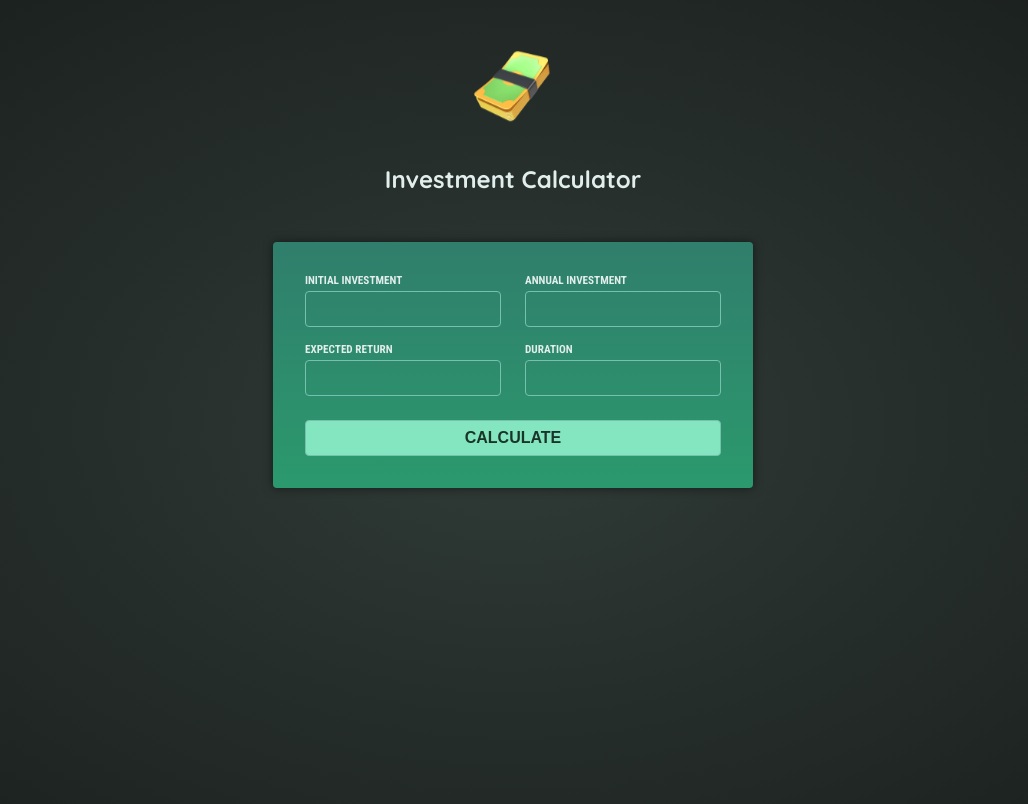
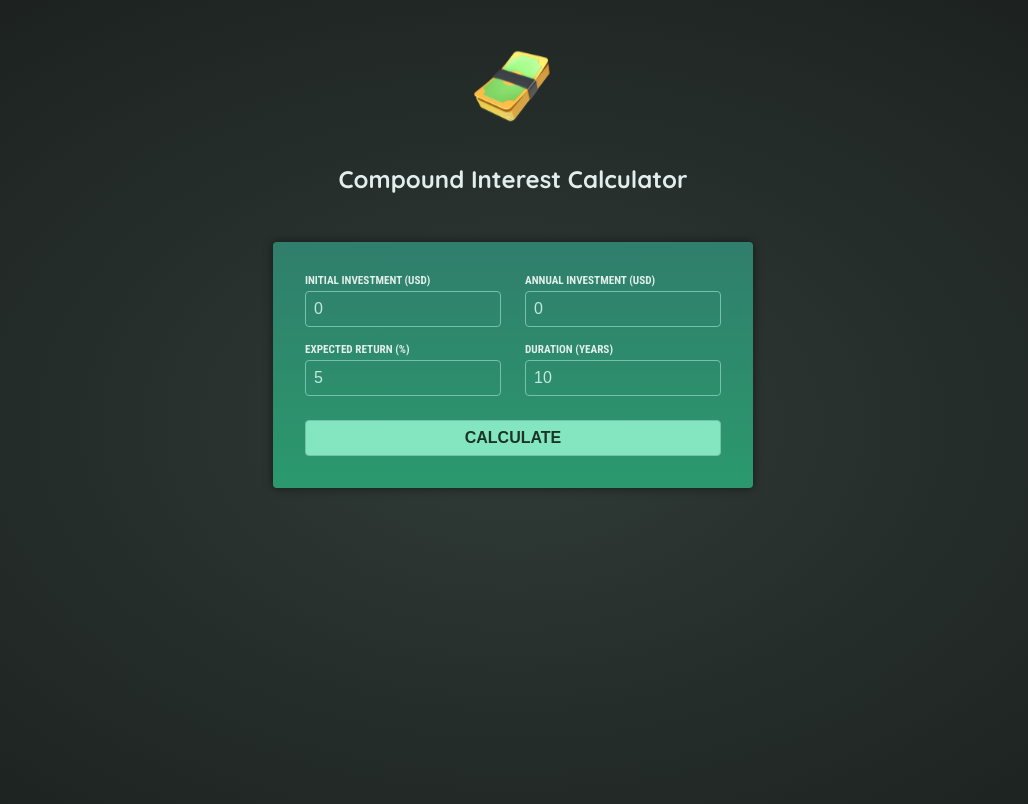
Before and after one commit to AndreiLungu64/angular-compound-interest-calculator, an Angular app: page / in a window 1280 px wide. Shown: the top 804 px of the page, without its empty margins (127-1155 px from the left). Built offline with nearby package versions, Linux system fonts and the light colour scheme.

Commit message:
added functionality for processing the input data in app.component.ts

```diff
--- a/src/app/app.component.ts
+++ b/src/app/app.component.ts
@@ -1,6 +1,7 @@
 import { Component } from '@angular/core';
-import { HeaderComponent } from "./header/header.component";
-import { UserInputComponent } from "./user-input/user-input.component";
+import { HeaderComponent } from './header/header.component';
+import { UserInputComponent } from './user-input/user-input.component';
+import { SubmittedData } from './user-input/user-input.types';
 
 @Component({
   selector: 'app-root',
@@ -8,4 +9,35 @@ import { UserInputComponent } from "./user-input/user-input.component";
   templateUrl: './app.component.html',
   imports: [HeaderComponent, UserInputComponent],
 })
-export class AppComponent {}
+export class AppComponent {
+  calculateInvestmentResults(data: {
+    initialInvestment: number;
+    annualInvestment: number;
+    expectedReturn: number;
+    duration: number;
+  }) {
+    const { initialInvestment, annualInvestment, expectedReturn, duration } =
+      data;
+    data;
+    const annualData = [];
+    let investmentValue = initialInvestment;
+
+    for (let i = 0; i < duration; i++) {
+      const year = i + 1;
+      const interestEarnedInYear = investmentValue * (expectedReturn / 100);
+      investmentValue += interestEarnedInYear + annualInvestment;
+      const totalInterest =
+        initialInvestment - annualInvestment * year - initialInvestment;
+      annualData.push({
+        year: year,
+        interest: interestEarnedInYear,
+        valueEndOfYear: investmentValue,
+        annualInvestment: annualInvestment,
+        totalInterest: totalInterest,
+        totalAmountInvested: initialInvestment + annualInvestment * year,
+      });
+    }
+
+    return annualData;
+  }
+}
--- a/src/app/header/header.component.html
+++ b/src/app/header/header.component.html
@@ -1,4 +1,4 @@
 <header>
     <img class="float" src="money-bundle.png" alt="money bag">
-    <h1>Investment Calculator</h1>
+    <h1>Compound Interest Calculator</h1>
 </header>
--- a/src/app/user-input/user-input.component.html
+++ b/src/app/user-input/user-input.component.html
@@ -1,21 +1,21 @@
 <form (ngSubmit)="onSubmit()">
     <div class="inputs-group">
         <div>
-            <label for="initial-investment">Initial Investment</label>
+            <label for="initial-investment">Initial Investment (USD)</label>
             <input [(ngModel)]="initialInvestment" type="number" id="initial-investment" name="initial-investment">
         </div>
         <div>
-            <label for="annual-investment">Annual Investment</label>
+            <label for="annual-investment">Annual Investment (USD)</label>
             <input [(ngModel)]="annualInvestment" type="number" id="annual-investment" name="annual-investment">
         </div>
     </div>
     <div class="inputs-group">
         <div>
-            <label for="expected-return">Expected Return</label>
+            <label for="expected-return">Expected Return (%)</label>
             <input [(ngModel)]="expectedReturn" type="number" id="expected-return" name="expected-return">
         </div>
         <div>
-            <label for="duration">Duration</label>
+            <label for="duration">Duration (YEARS)</label>
             <input [(ngModel)]="duration" type="number" id="duration" name="duration">
         </div>
     </div>
--- a/src/app/user-input/user-input.component.ts
+++ b/src/app/user-input/user-input.component.ts
@@ -10,10 +10,10 @@ import { SubmittedData } from './user-input.types';
   styleUrl: './user-input.component.css',
 })
 export class UserInputComponent {
-  initialInvestment = signal('');
-  annualInvestment = signal('');
-  expectedReturn = signal('');
-  duration = signal('');
+  initialInvestment = signal('0');
+  annualInvestment = signal('0');
+  expectedReturn = signal('5'); //5% defaulte expected return rate
+  duration = signal('10');
   submittedData = output<SubmittedData>();
 
   onSubmit() {
@@ -24,4 +24,5 @@ export class UserInputComponent {
       duration: this.duration(),
     });
   }
+
 }
--- a/src/investment-results.ts
+++ b/src/investment-results.ts
@@ -1,7 +1,3 @@
-// Use the below code as a help
-// e.g., integrate it into a service or component
-// You may need to tweak it, depending on where and how you use it
-
 function calculateInvestmentResults() {
   const annualData = [];
   let investmentValue = initialInvestment;
```
Also changed, not shown: src/app/user-input/user-input.types.ts (line endings or trailing spaces).
